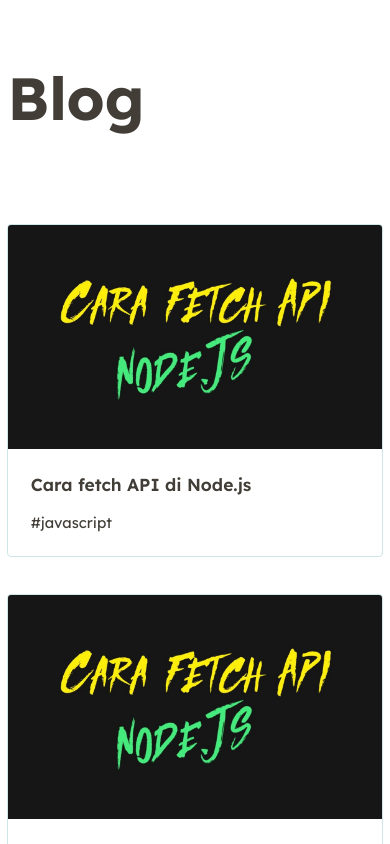
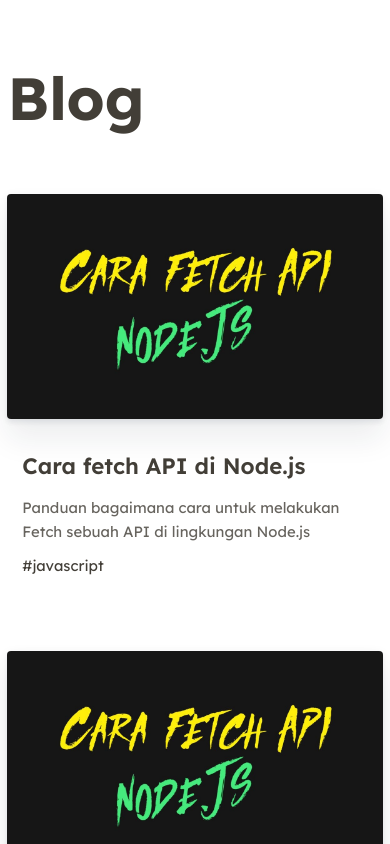
Before and after one commit to tarsisius/nextjs-static-blog, a Next.js app: page /halaman/2 in a window 390 px wide. Shown: the top 844 px of the page. Built offline with nearby package versions, Linux system fonts and the light colour scheme.

Commit message:
Update Design

```diff
--- a/components/Box.js
+++ b/components/Box.js
@@ -3,7 +3,7 @@ import Link from "next/link";
 import Category from "@/components/Category";
 import styles from "@/styles/modules/box.module.css";
 
-export default function Box({ slug, coverImage, title, categories }) {
+export default function Box({ slug, coverImage, title, categories,excerpt }) {
   return (
     <div className={styles.box}>
       <Link href={"/" + slug} passHref>
@@ -19,9 +19,10 @@ export default function Box({ slug, coverImage, title, categories }) {
       <div className={styles.content}>
         <Link href={"/" + slug} passHref>
           <a>
-            <h3 className={styles.heading}>{title}</h3>
+            <h2 className={styles.heading}>{title}</h2>
           </a>
         </Link>
+        <p className={styles.excerpt}>{excerpt}</p>
         <Category categories={categories} />
       </div>
     </div>
--- a/package.json
+++ b/package.json
@@ -12,7 +12,6 @@
     "gray-matter": "^4.0.3",
     "marked": "^3.0.8",
     "next": "12.0.1",
-    "nprogress": "^0.2.0",
     "prismjs": "^1.25.0",
     "react": "17.0.2",
     "react-dom": "17.0.2"
--- a/pages/_app.js
+++ b/pages/_app.js
@@ -1,36 +1,9 @@
-import { useEffect } from "react";
-import { useRouter } from "next/router";
-import NProgress from "nprogress";
 import Header from "@/components/Header";
 import Footer from "@/components/Footer";
 import "@/styles/styles.css";
-import "@/styles/nprogress.css";
 import "@/styles/syntax.css";
 
 function MyApp({ Component, pageProps }) {
-  const router = useRouter();
-
-  useEffect(() => {
-    const handleStart = () => {
-      NProgress.start();
-    };
-    const handleStop = () => {
-      NProgress.done();
-    };
-
-    router.events.on("routeChangeStart", handleStart);
-    router.events.on("routeChangeComplete", handleStop);
-    router.events.on("routeChangeError", handleStop);
-
-    return () => {
-      router.events.off("routeChangeStart", handleStart);
-      router.events.off("routeChangeComplete", handleStop);
-      router.events.off("routeChangeError", handleStop);
-    };
-  }, [router]);
-
-  NProgress.configure({ showSpinner: false });
-
   return (
     <>
       <Header />
--- a/styles/modules/box.module.css
+++ b/styles/modules/box.module.css
@@ -7,16 +7,13 @@
 .box {
   position: relative;
   display: flex;
-  flex-direction: column;
+  flex-direction: row;
   height: 100%;
   width: 100%;
   transition: all 0.3s ease;
-  background-color: var(--background-box);
-  border: 1px solid #cfe6e6;
-  border-radius: 4px;
-  overflow: hidden;
   transition: transform 80ms ease-in-out;
   animation: fade-in 0.4s cubic-bezier(0.75, -0.5, 0, 1.75) 100ms backwards;
+  margin-bottom: 4em;
 }
 
 .box:hover {
@@ -24,6 +21,7 @@
 }
 
 .image {
+  width: 30%;
   position: relative;
 }
 
@@ -31,6 +29,10 @@
   position: unset !important;
   aspect-ratio: 5/3;
   width: 100%;
+  border: 1px solid #cfe6e6;
+  border-radius: 4px;
+  overflow: hidden;
+  box-shadow: 0 4px 4px rgb(20 40 50 / 5%), 0 1px 10px rgb(20 40 50 / 5%), 0 20px 30px rgb(20 40 50 / 8%);
 }
 
  .real {
@@ -44,8 +46,9 @@
 
 .content {
   color: var(--text);
-  padding: 1.5em;
+  padding: 0 2em;
   height: 100%;
+  width: 70%;
 }
 .heading {
   cursor: pointer;
@@ -56,7 +59,6 @@
   text-overflow: ellipsis;
   display: -webkit-box;
   font-weight: 600;
-  margin-bottom: 0.8em ;
 }
 
 .excerpt {
@@ -69,3 +71,15 @@
   text-overflow: ellipsis;
   display: -webkit-box;
 }
+@media only screen and (max-width: 480px) {
+  .box{
+    flex-direction: column;
+  }
+  .image,.content {
+    width: 100%;
+  }
+  .content{
+    padding: 1em;
+    margin-top: 1em;
+  }
+}
--- a/styles/modules/page.module.css
+++ b/styles/modules/page.module.css
@@ -5,17 +5,14 @@
 */
 
 .identation {
+  display: block;
   width: 100%;
-  margin: 2em 0 1em 0;
+  margin: 2em 0 2em 0;
   font-size: 1.25em;
 }
 .post__list {
-  display: grid;
-  grid-template-columns: repeat(auto-fill, minmax(14em, 1fr));
-  align-items: start;
-  justify-items: center;
-  grid-gap: 2.5em;
-  padding: 2em 0;
+  display: flex;
+  flex-direction: column;
 }
 .detail {
   position: relative;
--- a/styles/nprogress.css
+++ /dev/null
@@ -1,78 +0,0 @@
-#nprogress {
-  pointer-events: none;
-}
-
-#nprogress .bar {
-  background: #006aff;
-  position: fixed;
-  z-index: 1031;
-  top: 0;
-  left: 0;
-  width: 100%;
-  height: 2px;
-}
-
-/* Fancy blur effect */
-#nprogress .peg {
-  display: block;
-  position: absolute;
-  right: 0px;
-  width: 100px;
-  height: 100%;
-  /* box-shadow: 0 0 10px #006aff, 0 0 5px #006aff; */
-  opacity: 1;
-
-  -webkit-transform: rotate(3deg) translate(0px, -4px);
-  -ms-transform: rotate(3deg) translate(0px, -4px);
-  transform: rotate(3deg) translate(0px, -4px);
-}
-
-/* Remove these to get rid of the spinner */
-#nprogress .spinner {
-  display: block;
-  position: fixed;
-  z-index: 1031;
-  top: 15px;
-  right: 15px;
-}
-
-#nprogress .spinner-icon {
-  width: 18px;
-  height: 18px;
-  box-sizing: border-box;
-
-  border: solid 2px transparent;
-  border-top-color: #006aff;
-  border-left-color: #006aff;
-  border-radius: 50%;
-
-  -webkit-animation: nprogress-spinner 400ms linear infinite;
-  animation: nprogress-spinner 400ms linear infinite;
-}
-
-.nprogress-custom-parent {
-  overflow: hidden;
-  position: relative;
-}
-
-.nprogress-custom-parent #nprogress .spinner,
-.nprogress-custom-parent #nprogress .bar {
-  position: absolute;
-}
-
-@-webkit-keyframes nprogress-spinner {
-  0% {
-    -webkit-transform: rotate(0deg);
-  }
-  100% {
-    -webkit-transform: rotate(360deg);
-  }
-}
-@keyframes nprogress-spinner {
-  0% {
-    transform: rotate(0deg);
-  }
-  100% {
-    transform: rotate(360deg);
-  }
-}
```
Also changed, not shown: 1 other file (tests, documents, lock files or other folders).
